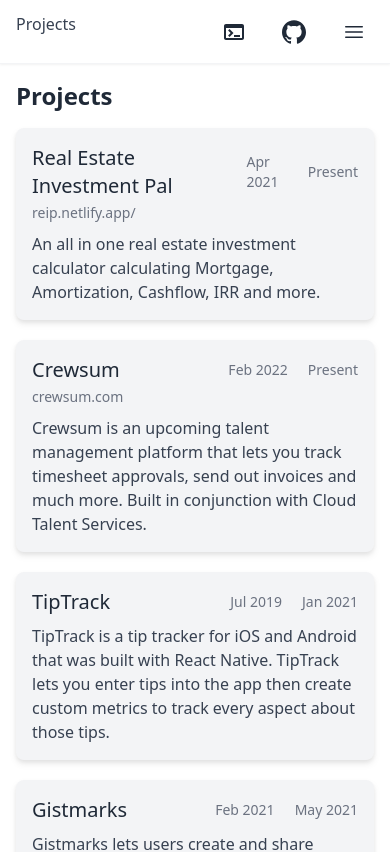
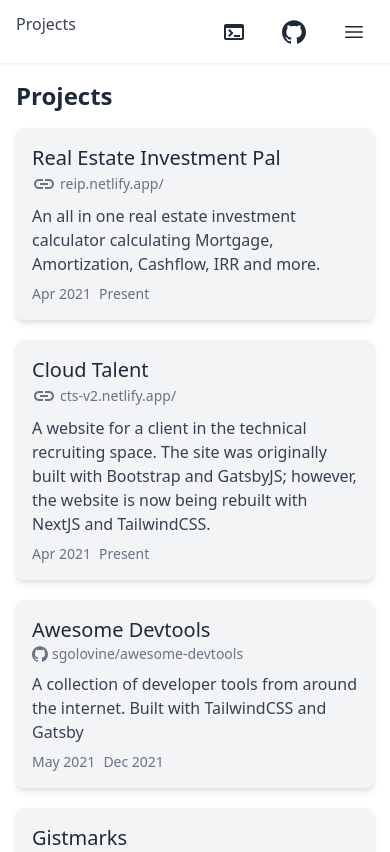
Before and after one commit to sgolovine/www-2022, a Next.js app: page /projects in a window 390 px wide. Shown: the top 852 px of the page. Built offline with nearby package versions, Linux system fonts and the light colour scheme.

Commit message:
feat(projects): better github support
enable feature

```diff
--- a/content/projects/projects.json
+++ b/content/projects/projects.json
@@ -13,21 +13,8 @@
     "url": "https://crewsum.com",
     "description": "Crewsum is an upcoming talent management platform that lets you track timesheet approvals, send out invoices and much more. Built in conjunction with Cloud Talent Services.",
     "startDate": "02/01/2022",
-    "endDate": "present"
-  },
-  {
-    "id": "tiptrack",
-    "name": "TipTrack",
-    "description": "TipTrack is a tip tracker for iOS and Android that was built with React Native. TipTrack lets you enter tips into the app then create custom metrics to track every aspect about those tips.",
-    "startDate": "07/17/2019",
-    "endDate": "01/01/2021"
-  },
-  {
-    "id": "gistmarks",
-    "name": "Gistmarks",
-    "description": "Gistmarks lets users create and share bookmark collections using Github Gist. This project largely built on lessons learned building fav.sh",
-    "startDate": "02/01/2021",
-    "endDate": "05/01/2021"
+    "endDate": "present",
+    "hide": true
   },
   {
     "id": "cloud-talent",
@@ -38,21 +25,46 @@
     "endDate": "present"
   },
   {
+    "id": "tiptrack",
+    "name": "TipTrack",
+    "description": "TipTrack is a tip tracker for iOS and Android that was built with React Native. TipTrack lets you enter tips into the app then create custom metrics to track every aspect about those tips.",
+    "startDate": "07/17/2019",
+    "endDate": "01/01/2021",
+    "hide": true
+  },
+  {
     "id": "awesome-devtools",
     "name": "Awesome Devtools",
-    "url": "https://github.com/sgolovine/awesome-devtools",
     "description": "A collection of developer tools from around the internet. Built with TailwindCSS and Gatsby",
     "project-type": "side-project",
     "startDate": "05/15/2021",
-    "endDate": "12/12/2021"
+    "endDate": "12/12/2021",
+    "github": {
+      "label": "sgolovine/awesome-devtools",
+      "url": "https://github.com/sgolovine/awesome-devtools"
+    }
+  },
+  {
+    "id": "gistmarks",
+    "name": "Gistmarks",
+    "description": "Gistmarks lets users create and share bookmark collections using Github Gist. This project largely built on lessons learned building fav.sh",
+    "startDate": "02/01/2021",
+    "endDate": "05/01/2021",
+    "github": {
+      "label": "sgolovine/gistmarks",
+      "url": "https://github.com/sgolovine/gistmarks"
+    }
   },
   {
     "id": "fav-sh",
     "name": "Fav Bookmark Manager",
     "description": "Chrome and Firefox extension that lets users save a collection of bookmarks to Github Gist. Predecessor to GistMarks.",
-    "url": "https://github.com/orgs/fav-sh/repositories",
     "project-type": "side-project",
     "startDate": "03/08/2020",
-    "endDate": "01/11/2021"
+    "endDate": "01/11/2021",
+    "github": {
+      "label": "fav-sh",
+      "url": "https://github.com/orgs/fav-sh/repositories"
+    }
   }
 ]
--- a/src/components/icons/iconMap.ts
+++ b/src/components/icons/iconMap.ts
@@ -23,6 +23,7 @@ import { TextDecrease } from "./material/TextDecrease"
 import { TextIncrease } from "./material/TextIncrease"
 import { Apps } from "./material/Apps"
 import { Terminal } from "./material/Terminal"
+import { Link } from "./material/Link"
 
 export const allIcons = {
   apps: Apps,
@@ -49,6 +50,7 @@ export const allIcons = {
   minusCircle: MinusCircle,
   refresh: Refresh,
   terminal: Terminal,
+  link: Link,
 }
 
 export type AllIcons = keyof typeof allIcons
--- /dev/null
+++ b/src/components/icons/material/Link.tsx
@@ -0,0 +1,15 @@
+import { IconProps } from "~/model/IconProps"
+
+export const Link: React.FC<IconProps> = ({ className }) => (
+  <svg
+    xmlns="http://www.w3.org/2000/svg"
+    viewBox="0 0 24 24"
+    className={className}
+  >
+    <path d="M0 0h24v24H0z" fill="none" />
+    <path
+      fill="currentColor"
+      d="M3.9 12c0-1.71 1.39-3.1 3.1-3.1h4V7H7c-2.76 0-5 2.24-5 5s2.24 5 5 5h4v-1.9H7c-1.71 0-3.1-1.39-3.1-3.1zM8 13h8v-2H8v2zm9-6h-4v1.9h4c1.71 0 3.1 1.39 3.1 3.1s-1.39 3.1-3.1 3.1h-4V17h4c2.76 0 5-2.24 5-5s-2.24-5-5-5z"
+    />
+  </svg>
+)
--- a/src/config/defaultFeatures.ts
+++ b/src/config/defaultFeatures.ts
@@ -2,7 +2,6 @@ export const defaultFeatures = {
   enableResumeDownloadLinks: false,
   showPunkOnLandingPage: false,
   enableResume: false,
-  enableWorkPage: false,
   showAppsLink: false,
   alwaysShowDevMenu: false,
 }
@@ -10,4 +9,4 @@ export const defaultFeatures = {
 // Bump this version when changing default features
 // This ensures that defaultFeatures are applied over
 // Current rules
-export const FEATURES_VERSION = 2
+export const FEATURES_VERSION = 3
--- a/src/config/navigation/useAppRoutes.ts
+++ b/src/config/navigation/useAppRoutes.ts
@@ -16,7 +16,6 @@ const useAppRoutes = () => {
       id: "work",
       title: pageTitles[StaticRoutes.Projects],
       link: StaticRoutes.Projects,
-      routeEnabled: features.isFeatureEnabled("enableWorkPage"),
       showOnHeader: true,
       showOnHomepage: true,
       icon: "officeBuilding",
--- a/src/features/projects/component/ProjectItem/ProjectItem.classes.tsx
+++ b/src/features/projects/component/ProjectItem/ProjectItem.classes.tsx
@@ -19,7 +19,8 @@ export default function makeStyles() {
     ),
     headerText: clsx(themeClasses.headerColor, "text-xl", "font-medium"),
     headerDateContainer: clsx(
-      "flex",
+      "hidden",
+      "sm:flex",
       "flex-row",
       "items-center",
       "justify-between",
@@ -30,7 +31,22 @@ export default function makeStyles() {
       "text-sm",
       "font-medium"
     ),
-    urlText: clsx(themeClasses.linkColor, "text-sm"),
+    urlText: clsx(
+      themeClasses.linkColor,
+      "text-sm",
+      "flex",
+      "flex-row",
+      "items-center",
+      "gap-1"
+    ),
     descriptionText: clsx(themeClasses.textColor, "pt-2"),
+    mobileDateContainer: clsx(
+      "flex",
+      "sm:hidden",
+      "flex-row",
+      "items-center",
+      "gap-2",
+      "pt-2"
+    ),
   }
 }
--- a/src/features/projects/component/ProjectItem/ProjectItem.tsx
+++ b/src/features/projects/component/ProjectItem/ProjectItem.tsx
@@ -1,6 +1,11 @@
 import dayjs from "dayjs"
 import makeStyles from "./ProjectItem.classes"
 import { Project } from "../../model/Project"
+import { getIcon } from "~/components/icons"
+
+const LinkIcon = getIcon("link")
+
+const GithubIcon = getIcon("github")
 
 const formatUrl = (url: string) =>
   url.replace("http://", "").replace("https://", "")
@@ -18,11 +23,14 @@ export const ProjectItem: React.FC<Project> = ({
   description,
   startDate,
   endDate,
+  github,
 }) => {
   const styles = makeStyles()
 
   return (
-    <div className={styles.container}>
+    // We need to add a z-index here to prevent the dev menu
+    // From rendering under it.
+    <div style={{ zIndex: -1 }} className={styles.container}>
       <span className={styles.headerContainer}>
         <p className={styles.headerText}>{name}</p>
         <span className={styles.headerDateContainer}>
@@ -30,12 +38,23 @@ export const ProjectItem: React.FC<Project> = ({
           <p className={styles.headerDateText}>{formatDate(endDate)}</p>
         </span>
       </span>
+      {github && (
+        <a className={styles.urlText} href={github.url}>
+          <GithubIcon className="h-4 w-4" />
+          {github.label}
+        </a>
+      )}
       {url && (
         <a className={styles.urlText} href={url}>
+          <LinkIcon className="h-6 w-6" />
           {formatUrl(url)}
         </a>
       )}
       <p className={styles.descriptionText}>{description}</p>
+      <span className={styles.mobileDateContainer}>
+        <p className={styles.headerDateText}>{formatDate(startDate)}</p>
+        <p className={styles.headerDateText}>{formatDate(endDate)}</p>
+      </span>
     </div>
   )
 }
--- a/src/features/projects/model/Project.ts
+++ b/src/features/projects/model/Project.ts
@@ -5,4 +5,9 @@ export interface Project {
   description?: string
   startDate: string
   endDate: string
+  github?: {
+    url: string
+    label: string
+  }
+  hide?: boolean
 }
--- a/src/services/getProjects.node.ts
+++ b/src/services/getProjects.node.ts
@@ -14,7 +14,8 @@ export async function getProjects(): Promise<Project[]> {
     const projectsJSON: Project[] = JSON.parse(projects)
     if (projectsJSON) {
       logger.log("successfully fetched projects json")
-      return projectsJSON
+      const enabledProjects = projectsJSON.filter(project => !project.hide)
+      return enabledProjects
     } else {
       logger.log("projects json not found")
       return []
```
Also changed, not shown: 1 other file (tests, documents, lock files or other folders).
